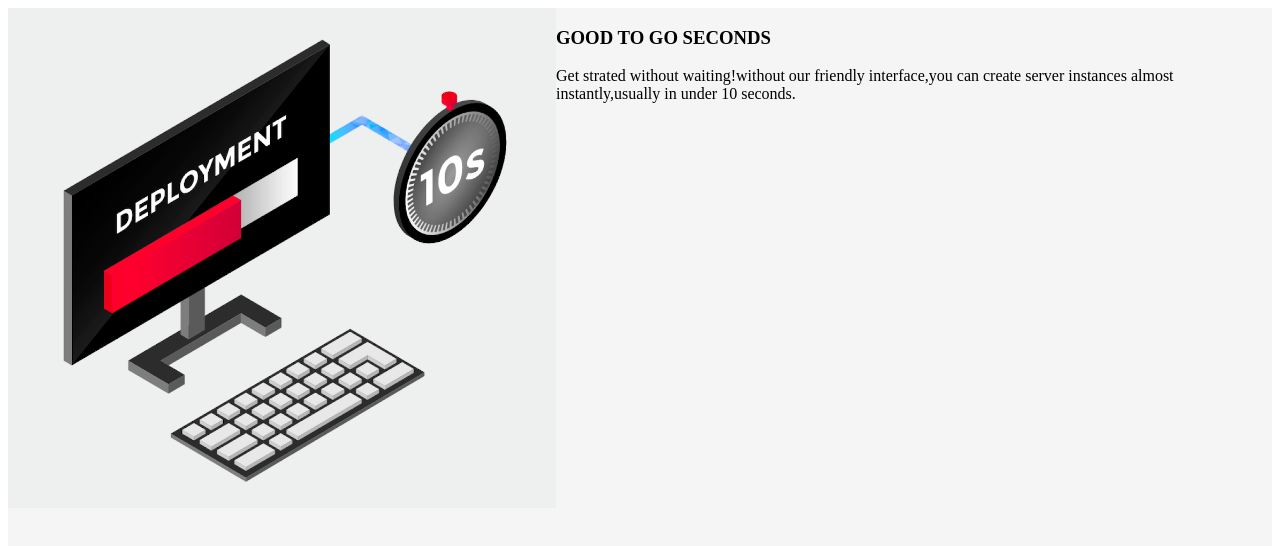
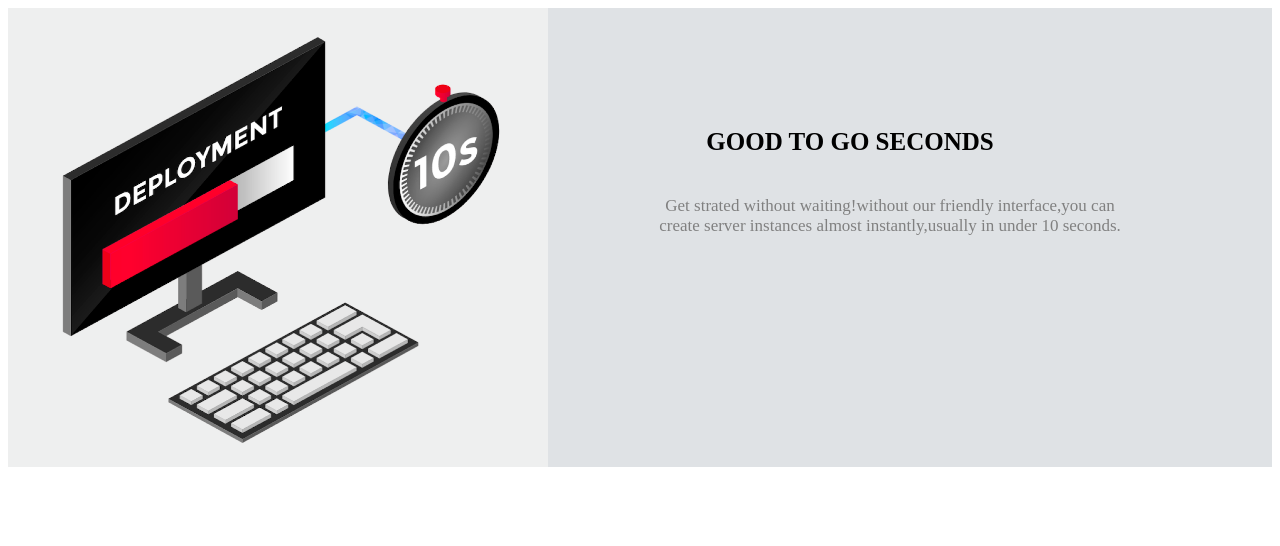
Before and after one commit to 180485/end-of-field-challenge, a plain HTML site: page interface1.html in a window 1280 px wide. Drawn offline with Linux system fonts and the light colour scheme.

Commit message:
second commit

```diff
--- a/interface1.css
+++ b/interface1.css
@@ -1,14 +1,12 @@
 body {
-
-    margin: 20 auto;
-    padding: 20auto;
+    display:block;
+    word-wrap: break-word;
 
 }
 
 .container {
-    background-color:whitesmoke;
-
-    height: 580px;
+    background-color:#dfe2e5;
+    height: 459px;
 
 }
 
@@ -18,10 +16,22 @@ body {
 }
 .img1{
     float:left;
-    width: 548px;
-    height: 500px;
+    width: 540px;
+    height: 459px;
 }
 
-.card-title{
-    padding-left: 100px;
+h3{
+    text-align:center;
+    font-size: 25px;
+    margin: 120px;
+    padding-right: -100px;
+
 }
+
+p{
+    text-align:center;
+    font-size: 17px;
+    color: grey;
+    margin-top: -80px;
+    padding-right: 40px;
+}
--- a/interface1.html
+++ b/interface1.html
@@ -11,8 +11,9 @@
       <div class="interface">
       <img class="img1" src="interface1.png" alt="interface1">
       <h3 class="card-title ">GOOD TO GO SECONDS</h3>
-      <p> Get strated without waiting!without our friendly interface,you can create server instances almost instantly,usually in under 10 seconds. </p>
-       </div>
+      <p> Get strated without waiting!without our friendly interface,you can <br>
+      create server instances almost instantly,usually in under 10 seconds. </p>
+      </div>
     </div>
   </body>
 </html>
```
